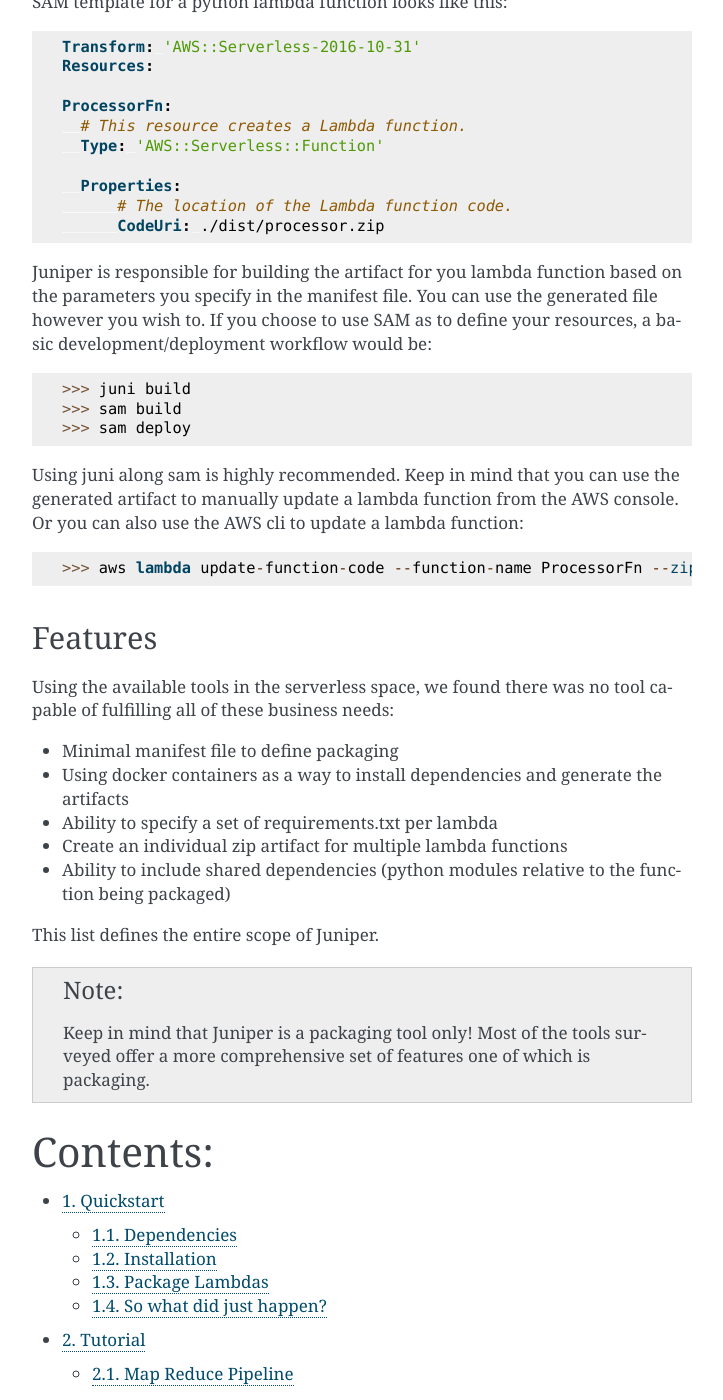
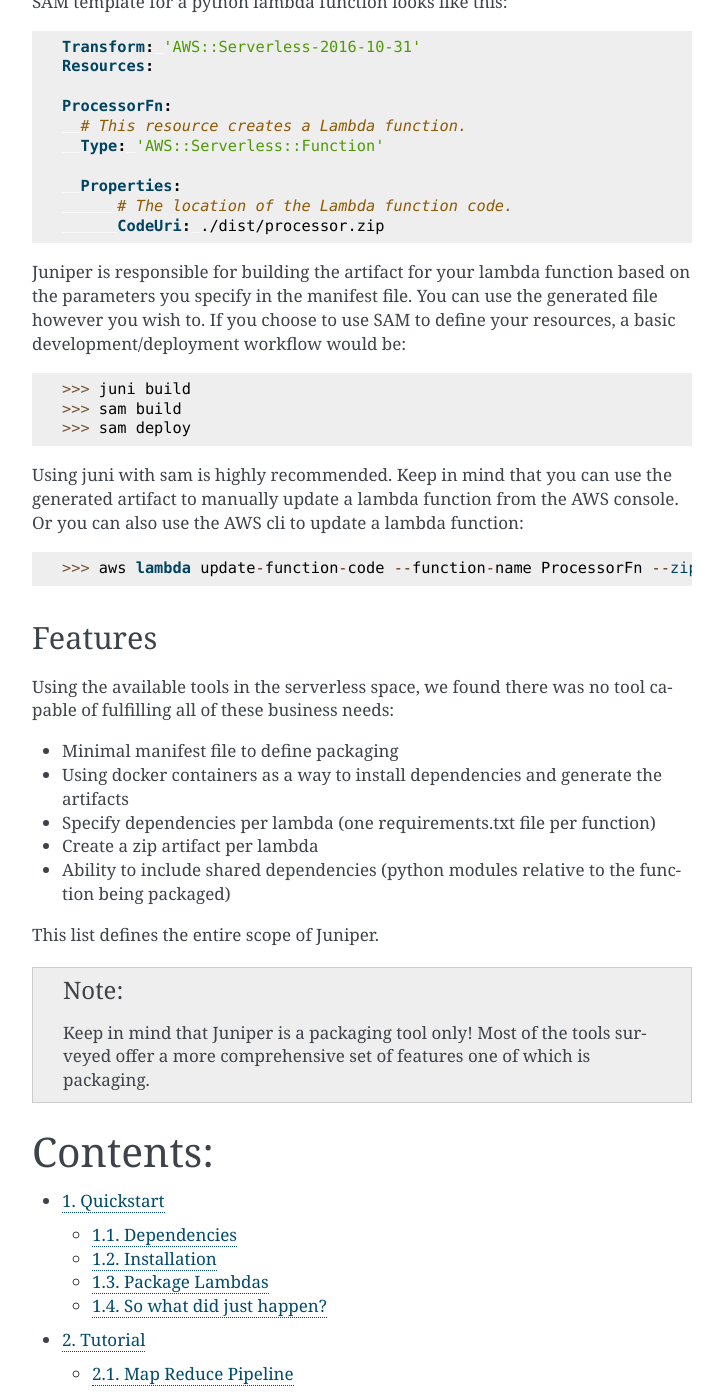
Before and after one commit to eabglobal/juniper, a Sphinx documentation site: the page built from docs/index.rst, in a window 1280 px wide and 1400 px high, scrolled down 1381 px. Shown: the whole window, without its empty margins (388-1111 px from the left). Built offline with Sphinx 7.4.7, drawn with Linux system fonts in a browser that asks for light colours; some of the changed text lies outside the part shown.

Commit message:
Doc edits

```diff
--- a/docs/index.rst
+++ b/docs/index.rst
@@ -76,16 +76,16 @@ a SAM template for a python lambda function looks like this:
           CodeUri: ./dist/processor.zip
 
 
-Juniper is responsible for building the artifact for you lambda function based on
+Juniper is responsible for building the artifact for your lambda function based on
 the parameters you specify in the manifest file. You can use the generated file
-however you wish to. If you choose to use SAM as to define your resources, a basic
+however you wish to. If you choose to use SAM to define your resources, a basic
 development/deployment workflow would be:
 
     >>> juni build
     >>> sam build
     >>> sam deploy
 
-Using juni along sam is highly recommended. Keep in mind that you can use the
+Using juni with sam is highly recommended. Keep in mind that you can use the
 generated artifact to manually update a lambda function from the AWS console.
 Or you can also use the AWS cli to update a lambda function:
 
@@ -99,8 +99,8 @@ capable of fulfilling all of these business needs:
 
 * Minimal manifest file to define packaging
 * Using docker containers as a way to install dependencies and generate the artifacts
-* Ability to specify a set of requirements.txt per lambda
-* Create an individual zip artifact for multiple lambda functions
+* Specify dependencies per lambda (one requirements.txt file per function)
+* Create a zip artifact per lambda
 * Ability to include shared dependencies (python modules relative to the function
   being packaged)
 
```
Also changed, not shown: other parts of docs/index.rst (+3 -3 lines).
